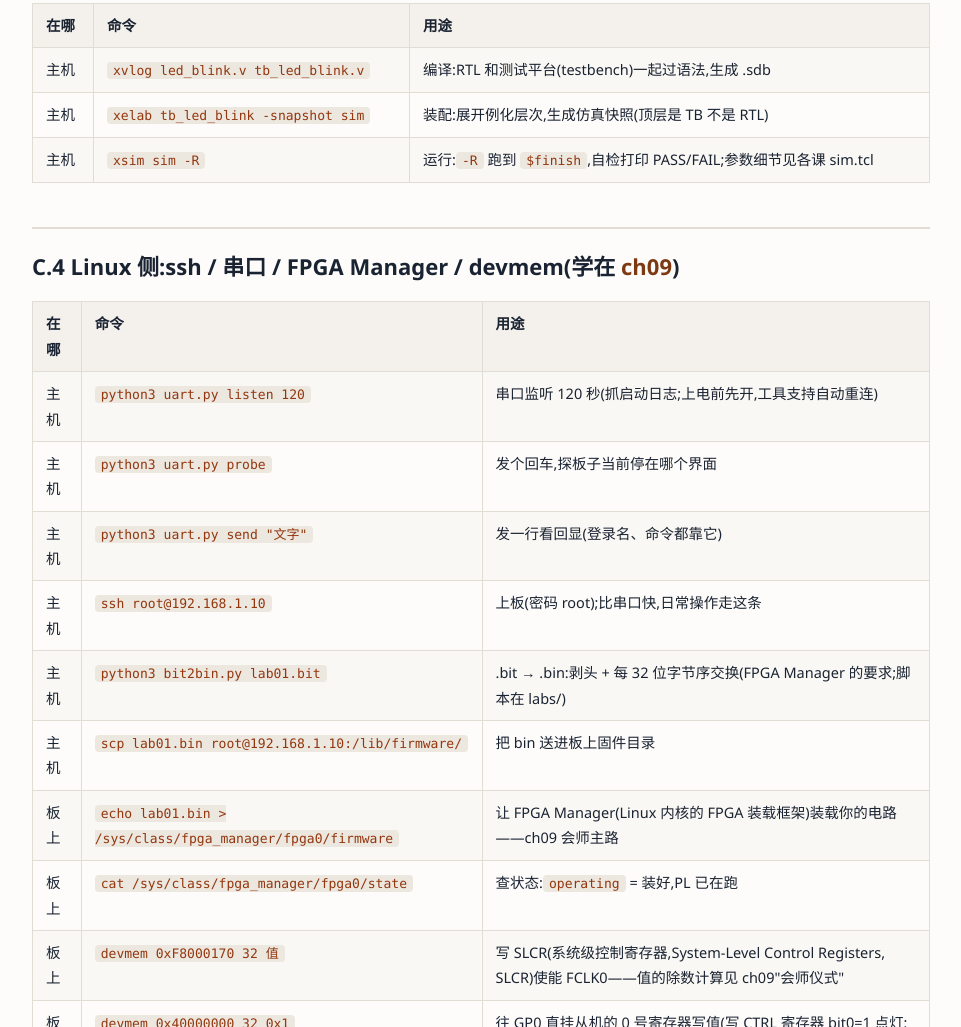
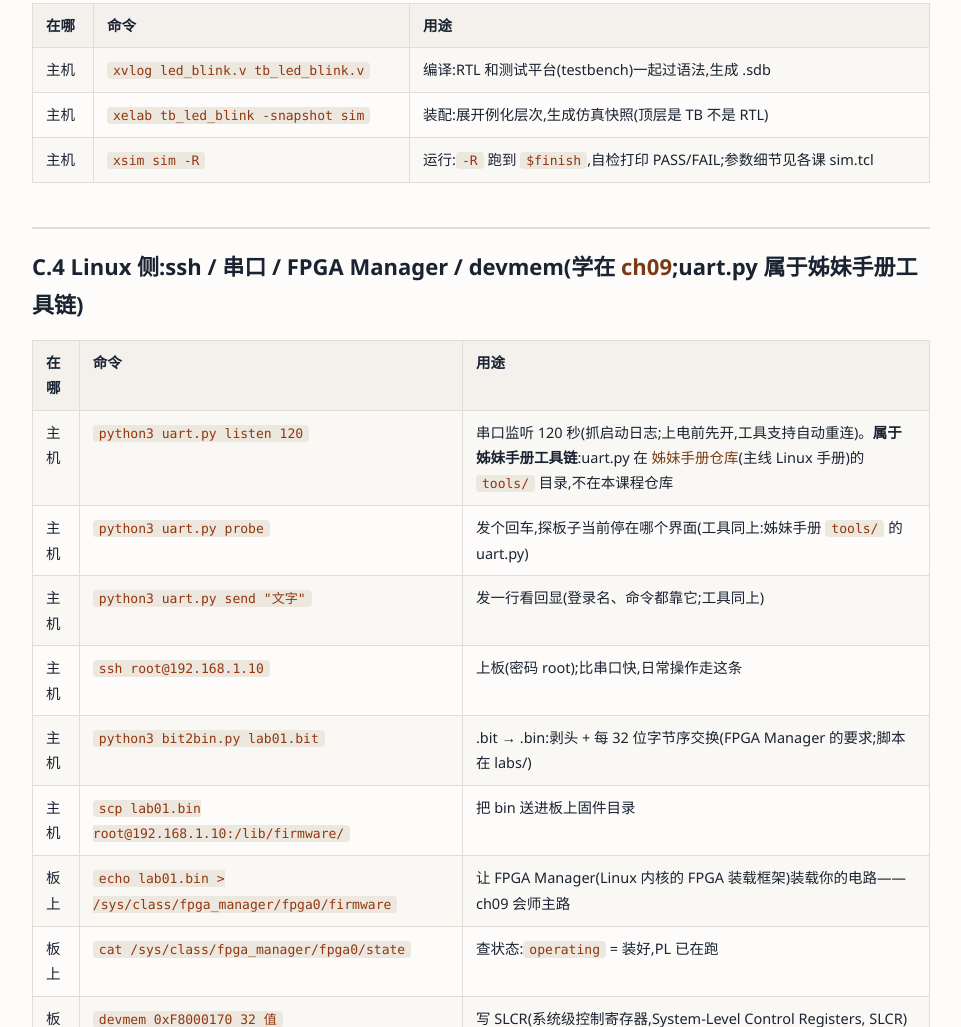
Before and after one commit to lzjever/zynq-fpga-course, a plain HTML site: page docs/appendix-cheatsheet.html in a window 1280 px wide. Shown: the part 1641-2668 px from the top of the page, without its empty margins (288-1249 px from the left). Drawn offline with Linux system fonts and the light colour scheme.

Commit message:
附C C.4 uart.py 出处修正:三行标注姊妹手册工具链(代码在其 tools/)
- C.4 标题 '(学在 ch09)' 细化为 '(学在 ch09;uart.py 属于姊妹手册工具链)'
- uart.py listen/probe/send 三行补链接 https://github.com/lzjever/zynq-z7nano-mainline-linux,
  注明代码在仓库 tools/ 目录、不在本课程仓库(uart.py 全书确未在 ch09 教过)

Co-Authored-By: Claude Code <noreply@anthropic.com>

```diff
--- a/docs/appendix-cheatsheet.html
+++ b/docs/appendix-cheatsheet.html
@@ -81,12 +81,12 @@
     <tr><td>主机</td><td><code>xsim sim -R</code></td><td>运行:<code>-R</code> 跑到 <code>$finish</code>,自检打印 PASS/FAIL;参数细节见各课 sim.tcl</td></tr>
   </table>
 
-  <h3>C.4 Linux 侧:ssh / 串口 / FPGA Manager / devmem(学在 <a href="ch09-merge.html">ch09</a>)</h3>
+  <h3>C.4 Linux 侧:ssh / 串口 / FPGA Manager / devmem(学在 <a href="ch09-merge.html">ch09</a>;uart.py 属于姊妹手册工具链)</h3>
   <table>
     <tr><th>在哪</th><th>命令</th><th>用途</th></tr>
-    <tr><td>主机</td><td><code>python3 uart.py listen 120</code></td><td>串口监听 120 秒(抓启动日志;上电前先开,工具支持自动重连)</td></tr>
-    <tr><td>主机</td><td><code>python3 uart.py probe</code></td><td>发个回车,探板子当前停在哪个界面</td></tr>
-    <tr><td>主机</td><td><code>python3 uart.py send "文字"</code></td><td>发一行看回显(登录名、命令都靠它)</td></tr>
+    <tr><td>主机</td><td><code>python3 uart.py listen 120</code></td><td>串口监听 120 秒(抓启动日志;上电前先开,工具支持自动重连)。<strong>属于姊妹手册工具链</strong>:uart.py 在 <a href="https://github.com/lzjever/zynq-z7nano-mainline-linux">姊妹手册仓库</a>(主线 Linux 手册)的 <code>tools/</code> 目录,不在本课程仓库</td></tr>
+    <tr><td>主机</td><td><code>python3 uart.py probe</code></td><td>发个回车,探板子当前停在哪个界面(工具同上:姊妹手册 <code>tools/</code> 的 uart.py)</td></tr>
+    <tr><td>主机</td><td><code>python3 uart.py send "文字"</code></td><td>发一行看回显(登录名、命令都靠它;工具同上)</td></tr>
     <tr><td>主机</td><td><code>ssh root@192.168.1.10</code></td><td>上板(密码 root);比串口快,日常操作走这条</td></tr>
     <tr><td>主机</td><td><code>python3 bit2bin.py lab01.bit</code></td><td>.bit → .bin:剥头 + 每 32 位字节序交换(FPGA Manager 的要求;脚本在 labs/)</td></tr>
     <tr><td>主机</td><td><code>scp lab01.bin root@192.168.1.10:/lib/firmware/</code></td><td>把 bin 送进板上固件目录</td></tr>
```
